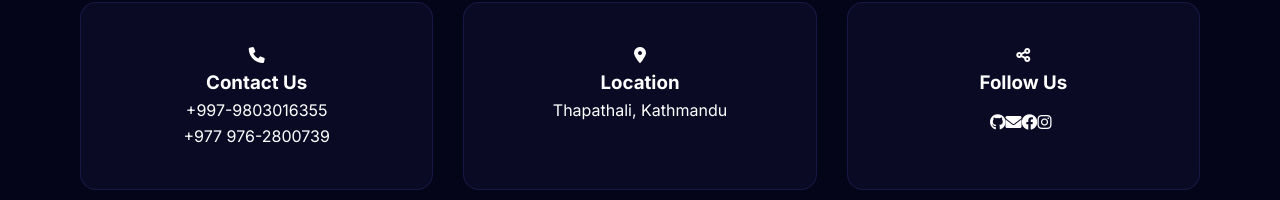
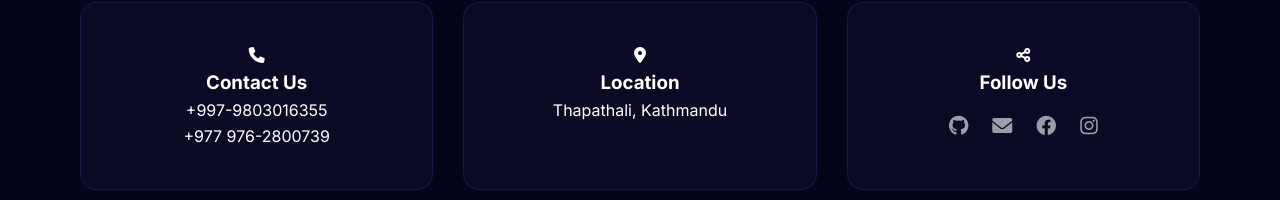
Before and after one commit to lyrain07/Job_Tracker, a React (Vite) app in the folder frontend/: page / in a window 1280 px wide. Shown: the part 2626-2826 px from the top of the page. Built offline with nearby package versions, Linux system fonts and the light colour scheme.

Commit message:
minor ui changes in contact section

```diff
--- a/frontend/src/index.css
+++ b/frontend/src/index.css
@@ -639,6 +639,24 @@ tr:hover td {
     text-align: center;
 }
 
+.social-links {
+    display: flex;
+    justify-content: center;
+    gap: 24px;
+    margin-top: 12px;
+}
+
+.social-links a {
+    color: var(--text-muted);
+    font-size: 1.25rem;
+    transition: all 0.2s ease;
+}
+
+.social-links a:hover {
+    color: var(--primary);
+    transform: translateY(-2px);
+}
+
 
 .auth-body {
     background: radial-gradient(circle at top right, #1e1b4b, #1e1b4b);
--- a/frontend/src/pages/Landing.jsx
+++ b/frontend/src/pages/Landing.jsx
@@ -78,11 +78,11 @@ const Landing = () => {
             <div className="contact-card">
               <div className="contact-icon"><i className="fas fa-share-alt"></i></div>
               <h3>Follow Us</h3>
-              <div className="social-links" style={{ justifyContent: 'center', marginTop: '12px', gap: '24px', marginRight: '5px' }}>
-                <a href="https://github.com/lyrain07"><i className="fab fa-github">   </i></a>
-                <a href="mailto:reemashrestha2019@gmail.com"><i className="fas fa-envelope">   </i></a>
-                <a href="https://www.facebook.com/0rain.7"><i className="fab fa-facebook">   </i></a>
-                <a href="https://www.instagram.com/"><i className="fab fa-instagram"> </i></a>
+              <div className="social-links">
+                <a href="https://github.com/lyrain07"><i className="fab fa-github"></i></a>
+                <a href="mailto:reemashrestha2019@gmail.com"><i className="fas fa-envelope"></i></a>
+                <a href="https://www.facebook.com/0rain.7"><i className="fab fa-facebook"></i></a>
+                <a href="https://www.instagram.com/"><i className="fab fa-instagram"></i></a>
               </div>
             </div>
           </div>
```
